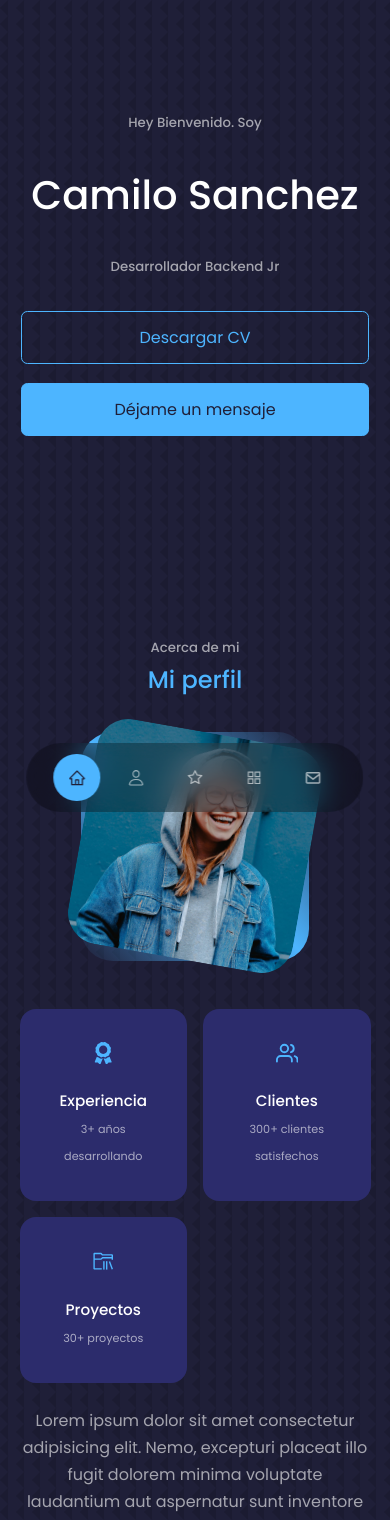
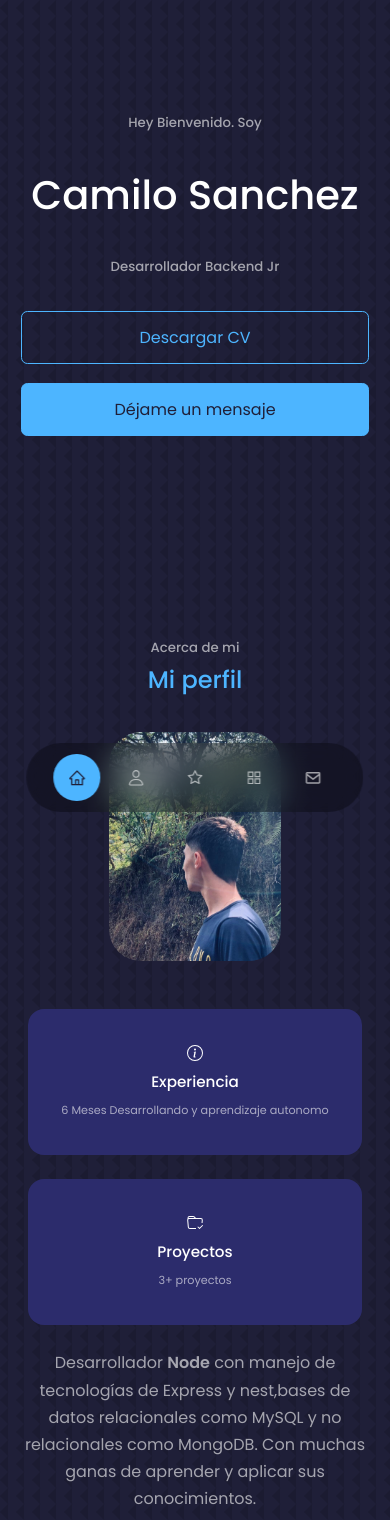
Before and after one commit to Juan-Camilo-Sanchez-Echeverri/Juan-Camilo-Sanchez-Echeverri.github.io, a React (Vite) app: page / in a window 390 px wide. Shown: the top 1520 px of the page. Built offline with nearby package versions, Linux system fonts and the light colour scheme.

Commit message:
Se realiza el about

```diff
--- a/src/App.css
+++ b/src/App.css
@@ -36,7 +36,7 @@ body {
 	background: var(--color-bg);
 	color: var(--color-white);
 	line-height: 1.7;
-	background-image: url('../src/assets/bg-texture.png');
+	background-image: url('../src/assets/img/bg-texture.png');
 }
 
 header {
--- a/src/App.jsx
+++ b/src/App.jsx
@@ -6,7 +6,6 @@ import Footer from "./components/footer/Footer";
 import Header from "./components/header/Header";
 import Portfolio from "./components/portfolio/Portfolio";
 import Services from "./components/services/Services";
-import Testimonial from "./components/testimonial/Testimonial";
 
 function App() {
   return (
@@ -16,7 +15,6 @@ function App() {
       <Experience />
       <Services />
       <Portfolio />
-      <Testimonial />
       <Contact />
       <Footer />
     </>
--- a/src/components/about/About.jsx
+++ b/src/components/about/About.jsx
@@ -1,50 +1,48 @@
-import React from "react";
-import { FaAward } from "react-icons/fa";
-import { FiUsers } from "react-icons/fi";
-import { VscFolderLibrary } from "react-icons/vsc";
-import ME from "../../assets/me-about.jpg";
-import "./about.css";
+import React from 'react';
+import { BsInfoCircle, BsFolderCheck } from 'react-icons/bs';
+import ME from '../../assets/img/fotoDePerfil.jpg';
+import './about.css';
 
 const About = () => {
 	return (
+		<main>
 			<section id="about">
 				<h5> Acerca de mi</h5>
 				<h2>Mi perfil</h2>
 
-      <div className="container about__container">
+				<article className="container about__container">
 					<div className="about__me">
 						<div className="about__me-image">
-            <img src={ME} alt="About Image" />
+							<img src={ME} alt="Foto Juan" />
 						</div>
 					</div>
 
 					<div className="about__content">
 						<div className="about__cards">
 							<article className="about__card">
-              <FaAward className="about__icon" />
+								<BsInfoCircle />
 								<h5>Experiencia</h5>
-              <small>3+ años desarrollando</small>
+								<small>6 Meses Desarrollando y aprendizaje autonomo</small>
 							</article>
 							<article className="about__card">
-              <FiUsers className="about__icon" />
-              <h5>Clientes</h5>
-              <small>300+ clientes satisfechos</small>
-            </article>
-            <article className="about__card">
-              <VscFolderLibrary className="about__icon" />
+								<BsFolderCheck />
 								<h5>Proyectos</h5>
-              <small>30+ proyectos</small>
+								<small>3+ proyectos</small>
 							</article>
 						</div>
 						<p>
-            Lorem ipsum dolor sit amet consectetur adipisicing elit. Nemo, excepturi placeat illo fugit dolorem minima voluptate laudantium aut aspernatur sunt inventore corporis cupiditate officia cumque perferendis est totam quaerat nulla?
+							Desarrollador <strong>Node</strong> con manejo de tecnologías de
+							Express y nest,bases de datos relacionales como MySQL y no
+							relacionales como MongoDB. Con muchas ganas de aprender y aplicar
+							sus conocimientos.
 						</p>
 						<a href="#contact" className="btn btn-primary">
 							Contacto
 						</a>
 					</div>
-      </div>
+				</article>
 			</section>
+		</main>
 	);
 };
 
--- a/src/components/about/about.css
+++ b/src/components/about/about.css
@@ -5,28 +5,24 @@
 }
 
 .about__me {
-    width: 100%;
-    aspect-ratio: 1/1;
-    border-radius: 2rem;
-    background: linear-gradient(45deg, transparent, var(--color-primary), transparent);
 	display: grid;
 	place-items: center;
 }
 
 .about__me-image {
+	width: 75%;
 	border-radius: 2rem;
 	overflow: hidden;
-    transform: rotate(10deg);
 	transition: var(--transition);
 }
 
 .about__me-image:hover {
-    transform: rotate(0);
+	transform: rotate(10deg);
 }
 
 .about__cards {
 	display: grid;
-    grid-template-columns: repeat(3, 1fr);
+	grid-template-columns: repeat(2, 1fr);
 	gap: 1.5rem;
 }
 
@@ -44,12 +40,6 @@
 	cursor: default;
 }
 
-.about__icon {
-    color: var(--color-primary);
-    font-size: 1.4rem;
-    margin-bottom: 1rem;
-}
-
 .about__card h5 {
 	font-size: 0.95rem;
 }
@@ -64,7 +54,7 @@
 	color: var(--color-light);
 }
 
-/* =============== Responsive (Dispositivos gama media) =============== */
+/* ============ Responsive  ============== */
 
 @media screen and (max-width: 1024px) {
 	.about__container {
@@ -77,12 +67,24 @@
 		margin: 2rem auto 4rem;
 	}
 
+	.about__content {
+		display: flex;
+		flex-direction: column;
+		align-items: center;
+	}
+
 	.about__content p {
 		margin: 1rem 0 1.5rem;
 	}
+}
 
+@media screen and (max-width: 768px) {
+	.about__content {
+		display: flex;
+		flex-direction: column;
+		align-items: center;
 	}
-  /* =============== Responsive (Dispositivos gama baja) =============== */
+}
 
 @media screen and (max-width: 600px) {
 	.about__me {
@@ -91,8 +93,8 @@
 	}
 
 	.about__cards {
-        grid-template-columns: 1fr 1fr;
-        gap: 1rem;
+		display: flex;
+		flex-direction: column;
 	}
 
 	.about__content {
@@ -100,6 +102,6 @@
 	}
 
 	.about__content p {
-        margin:  1.5rem 0;
+		margin: 1.5rem 0;
 	}
 }
--- a/src/components/header/Header.jsx
+++ b/src/components/header/Header.jsx
@@ -1,6 +1,5 @@
 import React from "react";
 import HV from "./HV";
-import ME from '../../assets/me.png'
 import HeaderSocial from "./HeaderSocial";
 import "./header.css";
 import Nav from "../nav/Nav";
```
Also changed, not shown: src/assets/img/bg-texture.png (added), src/assets/img/fotoDePerfil.jpg (added), 4 other files (tests, documents, lock files or other folders). Lines whose indentation alone changed are shown as unchanged.
